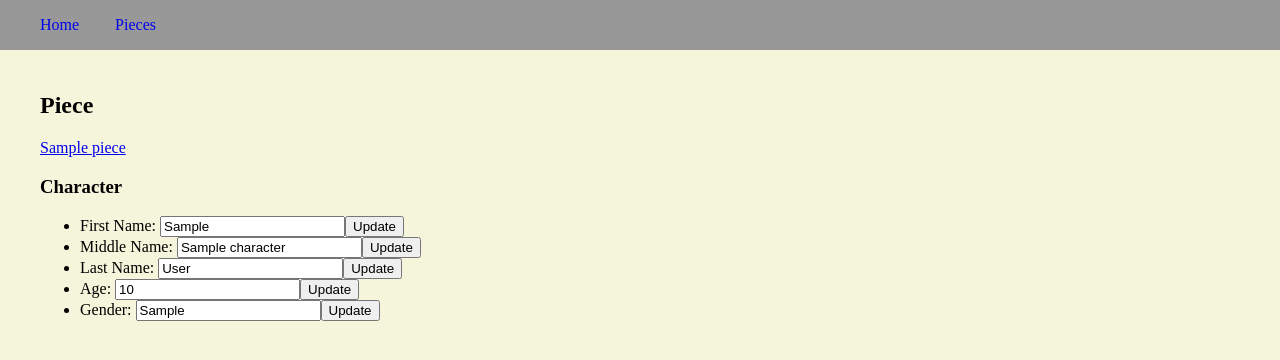
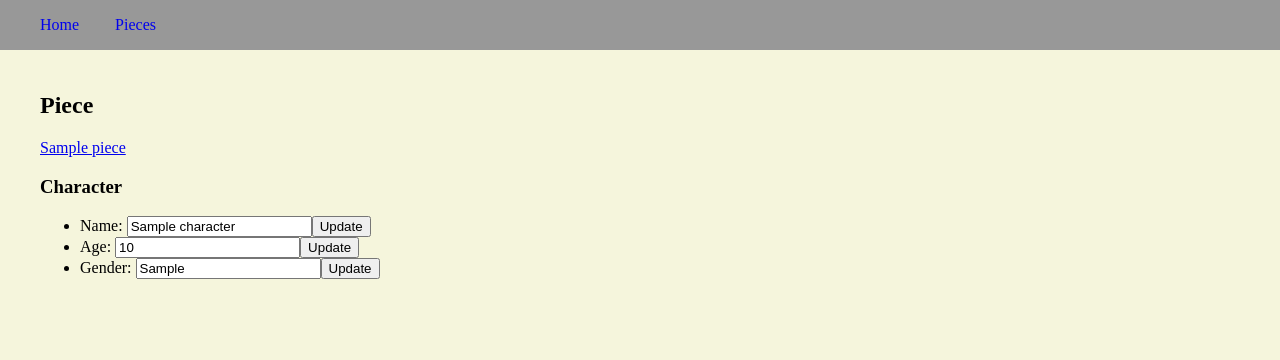
Before and after one commit to jheld/plannedfiction, a Django app: template fictionProject/fictionProject/templates/character.html in a window 1280 px wide. Shown: the top 360 px of the page. Run offline with Django 3.2, Linux system fonts and the light colour scheme; the template is opened without the code that fills it: values that come from a table or form of the project are taken from there, others are empty; tables that the repository leaves empty hold one stand-in row (values such as "Sample post"); parts of the project's set-up code (start-up, migrations or seed data) failed here and were passed over.

Commit message:
Simpily character name to just a name field. If no characters not in event, then let the user know that vs empty space.

```diff
--- a/fictionProject/fictionProject/templates/character.html
+++ b/fictionProject/fictionProject/templates/character.html
@@ -8,9 +8,7 @@
 <a href="{% url 'piece' piecePK %}">{{ pieceTitle }}</a>
 <h3>Character</h3>
 <ul>
-  <li id="c_fName">First Name: <input value="{{ character.first_name }}"/><button class="update_name">Update</button></li>
-  <li id="c_mName">Middle Name: <input value="{{ character.middle_name }}"/><button class="update_name">Update</button></li>
-  <li id="c_lName">Last Name: <input value="{{ character.last_name }}"/><button class="update_name">Update</button></li>
+  <li id="c_name">Name: <input value="{{ character.name }}"/><button class="update_name">Update</button></li>
   <li id="c_age">Age: <input value="{{ character.age }}"/><button class="update_age">Update</button></li>
   <li id="c_gender">Gender: <input value="{{ character.gender }}"/><button class="update_gender">Update</button></li>
 </ul>
--- a/fictionProject/fictionProject/templates/piece.html
+++ b/fictionProject/fictionProject/templates/piece.html
@@ -38,11 +38,7 @@
       {% for character in characters.all %}
       <li>
 	<a href="{% url 'character' piece.id character.id %}">
-	  {{ character.first_name }}
-	  {% if character.middle_name %}
-	  {{ character.middle_name }}
-	  {% endif %}
-	  {{ character.last_name }}
+	  {{ character.name }}
 	</a>
       </li>
       {% endfor %}
--- a/fictionProject/piece/forms.py
+++ b/fictionProject/piece/forms.py
@@ -17,8 +17,6 @@ class EventForm(forms.Form):
         self.fields['characters'] = forms.MultipleChoiceField(choices=[(c.id, str(c)) for c in p.characters.all()] )
 
 class CharacterForm(forms.Form):
-    first_name = forms.CharField(max_length=20,required=False)
-    middle_name = forms.CharField(max_length=20,required=False)
-    last_name = forms.CharField(max_length=30,required=False)
+    name = forms.CharField(max_length=60,required=False)
     age = forms.IntegerField()
     gender = forms.CharField(max_length=30)
--- a/fictionProject/piece/models.py
+++ b/fictionProject/piece/models.py
@@ -1,13 +1,11 @@
 from django.db import models
 
 class Character(models.Model):
-    first_name = models.CharField(max_length=20,blank=True,null=True)
-    middle_name = models.CharField(max_length=20,blank=True,null=True)
-    last_name = models.CharField(max_length=30,blank=True,null=True)
+    name = models.CharField(max_length=60,blank=False,null=False)
     age = models.PositiveIntegerField()
     gender = models.CharField(max_length=30)
     def __unicode__(self):
-        return '{0} {1} {2}'.format(self.first_name,self.middle_name,self.last_name)
+        return self.name
 
 class Event(models.Model):
     name = models.CharField(max_length=250)
--- a/fictionProject/piece/static/js/script.js
+++ b/fictionProject/piece/static/js/script.js
@@ -18,6 +18,23 @@ $(document).ready(function() {
 	    });
 	}
     });
+    if ( !$('#chars_not_in_event_ul li').size() )
+    {
+	$('#chars_not_in_event_ul').append('<li id="no_chars">No characters not included</li>');
+    }
+
+    $('#chars_not_in_event_ul').live('change',function() {
+	alert('hi');
+	if ( !$('#chars_not_in_event_ul li').size() )
+	{
+	    $('#chars_not_in_event_ul').empty();
+	}
+	else
+	{
+	    $('#chars_not_in_event_ul').firstChild().remove();
+	}
+    });
+
     $('#e_description_submit').click(function() {
 	var eDescription = $('#update_e_description').val();
 	if ( eDescription.length ) {
@@ -37,30 +54,32 @@ $(document).ready(function() {
 	}
     });
     $('.remove_char_event').live('click',function() {
-	var eCharName = $(this).parent().find('.first_name').text();
-	eCharName += $(this).parent().find('.middle_name').text();
-	eCharName += $(this).parent().find('.last_name').text();
+	var eCharName = $(this).parent().find('.name').text();
 	var parentElement = $(this).parent();
 	if ( eCharName.length ) {
 	    var loc = $('#path').text();
 	    $.post(loc, {'charName':eCharName}, function(data) {
 		$(parentElement).remove();
+
+		$('#chars_not_in_event_ul').find('#no_chars').remove();
 		$(parentElement).find('.remove_char_event').text('Add to event')
 		$(parentElement).find('.remove_char_event').attr('class','add_char_event');
-		$(parentElement).attr('class','char_name_piece');
+		$(parentElement).attr('class','char_name');
 		$('#chars_not_in_event_ul').append(parentElement);
 	    });
 	}
     });
     $('.add_char_event').live('click',function() {
-	var eCharName = $(this).parent().find('.first_name').text();
-	eCharName += $(this).parent().find('.middle_name').text();
-	eCharName += $(this).parent().find('.last_name').text();
+	var eCharName = $(this).parent().find('.name').text();
 	var parentElement = $(this).parent();
 	if ( eCharName.length ) {
 	    var loc = $('#path').text();
 	    $.post(loc, {'addCharacter':eCharName}, function(data) {
 		$(parentElement).remove();
+		if ( !$('#chars_not_in_event_ul li').size() )
+		{
+		    $('#chars_not_in_event_ul').append('<li id="no_chars">No characters not included</li>');
+		}
 		$(parentElement).find('.add_char_event').text('Remove from event')
 		$(parentElement).find('.add_char_event').attr('class','remove_char_event');
 		$(parentElement).attr('class','char_name_event');
@@ -70,13 +89,13 @@ $(document).ready(function() {
 
     });
     $('.update_name').click(function() {
-	var c_name_piece = $(this).parent().find('input').val();
-	if ( c_name_piece.length )
+	var c_name = $(this).parent().find('input').val();
+	if ( c_name.length )
 	{
 	    var parentElement = $(this).parent();
 	    var loc = $('#path').text();
-	    $.post(loc, {'changeCName':c_name_piece, 'name_type':$(parentElement).attr('id')}, function(data) {
-		$(parentElement).find('input').val(data.c_name_piece);
+	    $.post(loc, {'changeCName':c_name, 'name_type':$(parentElement).attr('id')}, function(data) {
+		$(parentElement).find('input').val(data.c_name);
 	    });
 	}
     });
```
Also changed, not shown: fictionProject/fictionProject/templates/event.html (+3 -11 lines), fictionProject/piece/views.py (+11 -49 lines).
